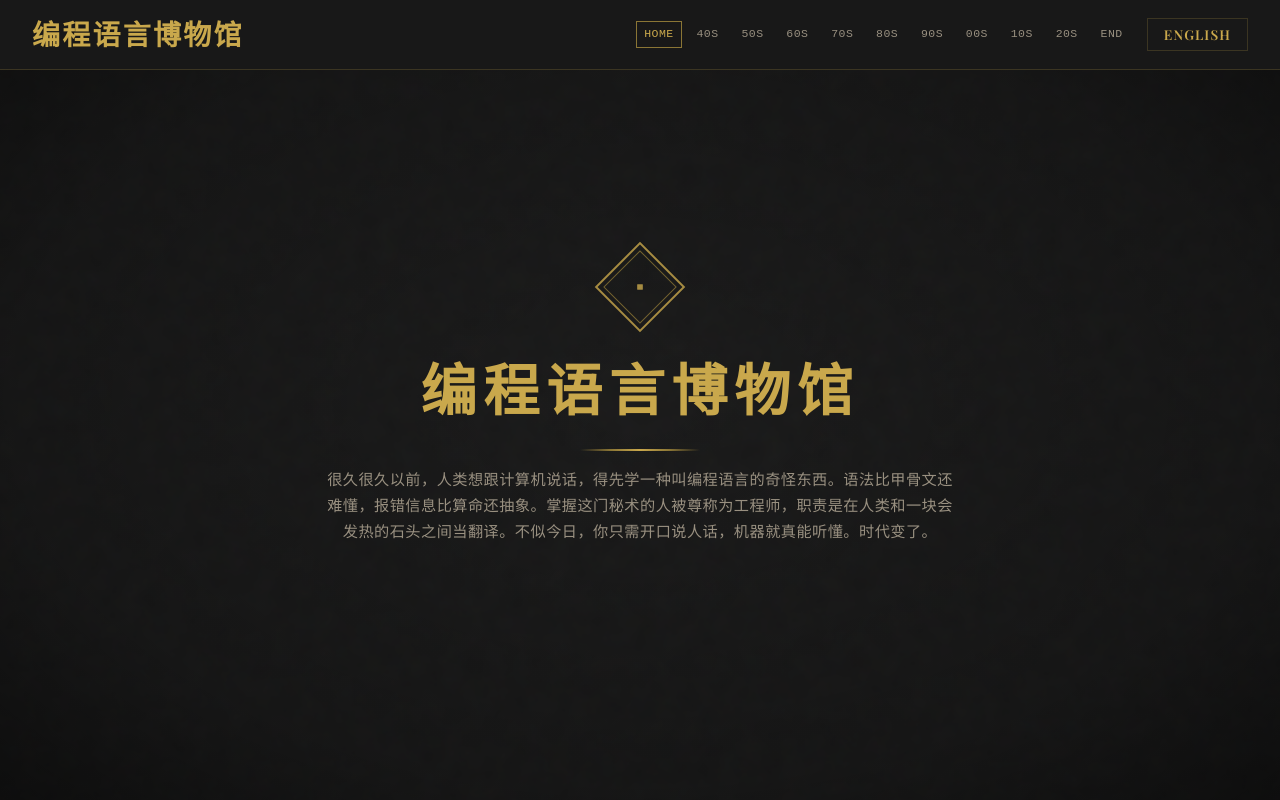
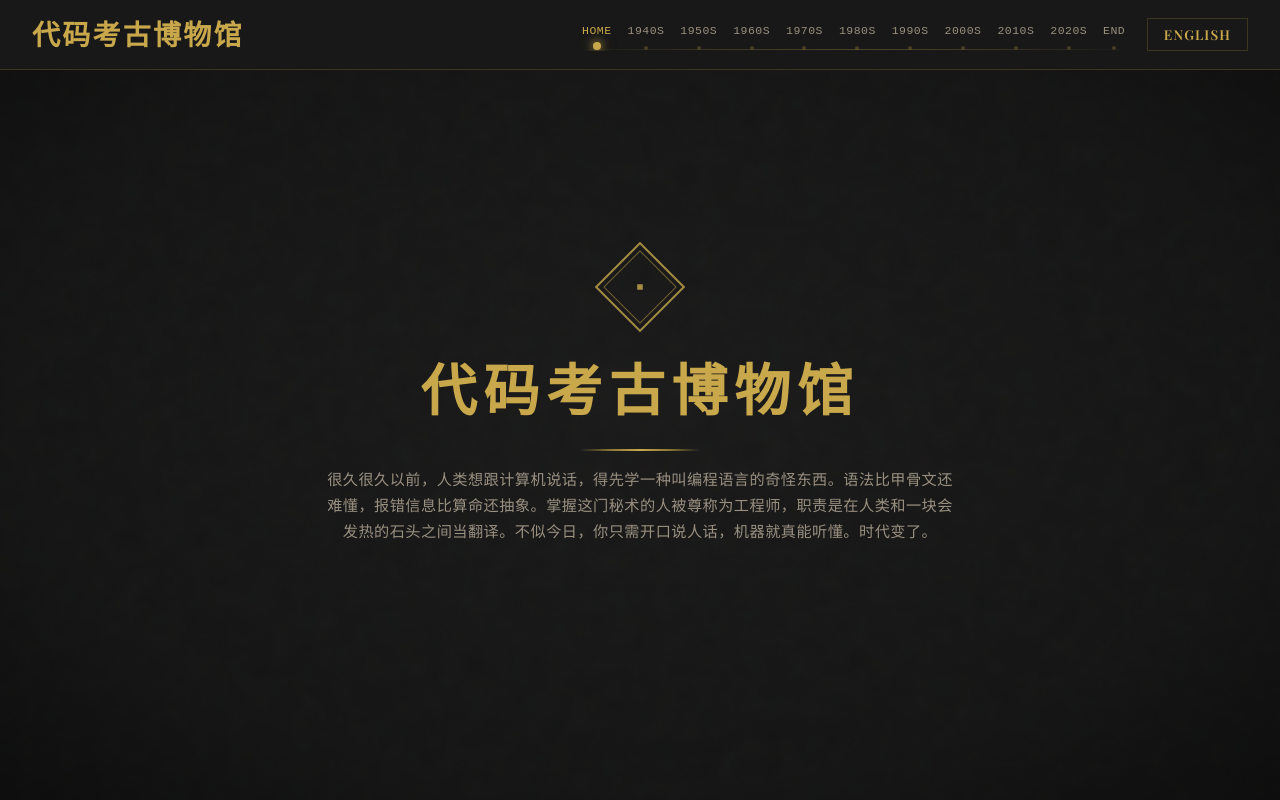
Before and after one commit to cheneydc/codingMuseum, a plain HTML site: page index.html in a window 1280 px wide. Shown: the top 800 px of the page. Drawn offline with nearby package versions, Linux system fonts and the light colour scheme; a web font is replaced by a local one.

Commit message:
fix: revert emblem animation, restore title to Code Archaeology Museum, update decade nav with timeline

```diff
--- a/index.html
+++ b/index.html
@@ -4,29 +4,29 @@
     <meta charset="UTF-8">
     <meta name="viewport" content="width=device-width, initial-scale=1.0">
     <meta http-equiv="X-UA-Compatible" content="IE=edge">
-    <meta name="description" content="探索编程语言的历史演变之旅，从1940年代的计算机黎明到2020年代的AI革命。了解FORTRAN、C、Python、JavaScript等16种编程语言的历史和影响。Explore the history of programming languages from the 1940s to the 2020s AI revolution.">
-    <meta property="og:title" content="编程语言博物馆 / Coding Museum">
+    <meta name="description" content="AI考古学家带你穿越时空，从1940年代到2020年代，发掘人类编程语言的化石——从ENIAC到AI时代。Explore the history of programming languages through an AI archaeologist lens.">
+    <meta property="og:title" content="代码考古博物馆 / Code Archaeology Museum">
     <meta property="og:description" content="探索编程语言的历史演变之旅，从1940年代的计算机黎明到2020年代的AI革命。Explore the history of programming languages from the 1940s to the 2020s AI revolution.">
     <meta property="og:type" content="website">
-    <title>Coding Museum - Programming Language History</title>
+    <title>Code Archaeology Museum - Programming Language History</title>
     <link rel="stylesheet" href="style.css">
 </head>
 <body>
     <header>
         <div class="header-container">
-            <h1 data-zh="编程语言博物馆" data-en="Coding Museum">编程语言博物馆 / Coding Museum</h1>
+            <h1 data-zh="代码考古博物馆" data-en="Code Archaeology Museum">代码考古博物馆 / Code Archaeology Museum</h1>
             <div class="header-right">
                 <nav class="decade-nav">
                     <a href="#hero" class="active">Home</a>
-                    <a href="#1940s">40s</a>
-                    <a href="#1950s">50s</a>
-                    <a href="#1960s">60s</a>
-                    <a href="#1970s">70s</a>
-                    <a href="#1980s">80s</a>
-                    <a href="#1990s">90s</a>
-                    <a href="#2000s">00s</a>
-                    <a href="#2010s">10s</a>
-                    <a href="#2020s">20s</a>
+                    <a href="#1940s">1940s</a>
+                    <a href="#1950s">1950s</a>
+                    <a href="#1960s">1960s</a>
+                    <a href="#1970s">1970s</a>
+                    <a href="#1980s">1980s</a>
+                    <a href="#1990s">1990s</a>
+                    <a href="#2000s">2000s</a>
+                    <a href="#2010s">2010s</a>
+                    <a href="#2020s">2020s</a>
                     <a href="#ai-contrast">End</a>
                 </nav>
                 <button id="lang-toggle" type="button" aria-label="Switch language">English</button>
@@ -40,11 +40,11 @@
             <section id="hero" class="museum-stop">
                 <article>
                     <div class="hero-emblem" aria-hidden="true"></div>
-                    <h2 data-zh="编程语言博物馆" data-en="Coding Museum">编程语言博物馆 / Coding Museum</h2>
+                    <h2 data-zh="代码考古博物馆" data-en="Code Archaeology Museum">代码考古博物馆 / Code Archaeology Museum</h2>
                     <div class="hero-divider" aria-hidden="true"></div>
                     <p data-zh="很久很久以前，人类想跟计算机说话，得先学一种叫编程语言的奇怪东西。语法比甲骨文还难懂，报错信息比算命还抽象。掌握这门秘术的人被尊称为工程师，职责是在人类和一块会发热的石头之间当翻译。不似今日，你只需开口说人话，机器就真能听懂。时代变了。"
                        data-en="Once upon a time, if you wanted to talk to a computer, you first had to learn a programming language. Syntax more cryptic than ancient runes. Error messages less helpful than fortune cookies. Those who mastered this dark art were called engineers. Their job description: translate human thoughts for a warm rock that does math very fast. Not like today, when you just speak plain human language and the machine actually understands. Times change.">
-                        欢迎来到编程语言博物馆 / Welcome to the Coding Museum
+                        欢迎来到代码考古博物馆 / Welcome to the Code Archaeology Museum
                     </p>
                 </article>
             </section>
--- a/style.css
+++ b/style.css
@@ -738,8 +738,22 @@ header h1 {
 
 .decade-nav {
     display: flex;
-    gap: 0.4rem;
+    gap: 0.3rem;
     align-items: center;
+    width: 100%;
+    position: relative;
+    padding-bottom: 6px;
+}
+
+.decade-nav::after {
+    content: '';
+    position: absolute;
+    bottom: 0;
+    left: 0;
+    right: 0;
+    height: 1px;
+    background: linear-gradient(90deg, transparent, var(--accent-gold-dim), var(--accent-gold), var(--accent-gold-dim), transparent);
+    opacity: 0.3;
 }
 
 .decade-nav a {
@@ -749,20 +763,41 @@ header h1 {
     text-decoration: none;
     letter-spacing: 0.04em;
     text-transform: uppercase;
-    padding: 0.2rem 0.45rem;
-    border: 1px solid transparent;
+    padding: 0.2rem 0.35rem;
+    border: none;
     transition: all 0.2s ease;
     white-space: nowrap;
+    position: relative;
+}
+
+.decade-nav a::after {
+    content: '';
+    position: absolute;
+    bottom: -6px;
+    left: 50%;
+    transform: translateX(-50%);
+    width: 4px;
+    height: 4px;
+    border-radius: 50%;
+    background: var(--accent-gold-dim);
+    opacity: 0.4;
+    transition: all 0.3s ease;
 }
 
 .decade-nav a:hover {
     color: var(--accent-gold);
-    border-color: var(--border-subtle);
 }
 
 .decade-nav a.active {
     color: var(--accent-gold);
-    border-color: var(--accent-gold-dim);
+}
+
+.decade-nav a.active::after {
+    width: 8px;
+    height: 8px;
+    background: var(--accent-gold);
+    opacity: 1;
+    box-shadow: 0 0 10px var(--accent-gold), 0 0 20px rgba(201, 168, 76, 0.3);
 }
 
 /* ======= LANGUAGE CARD BASE ======= */
```
